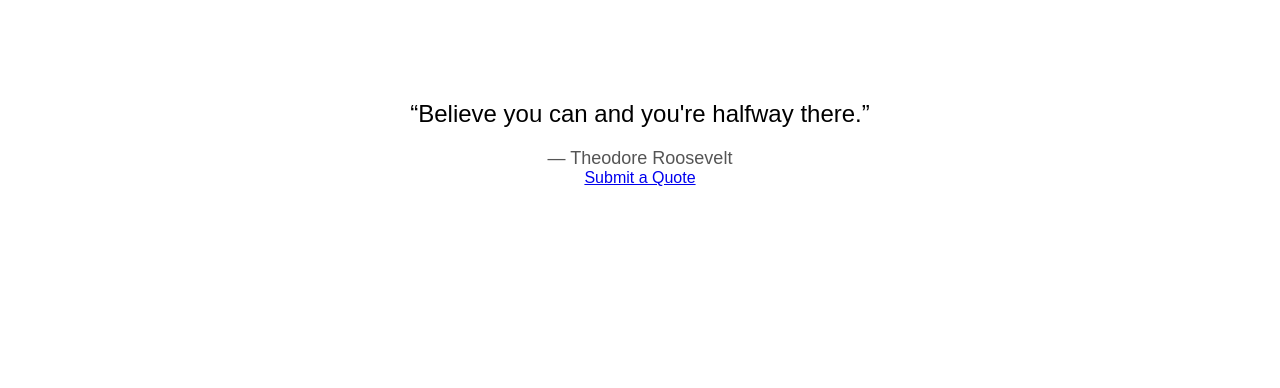
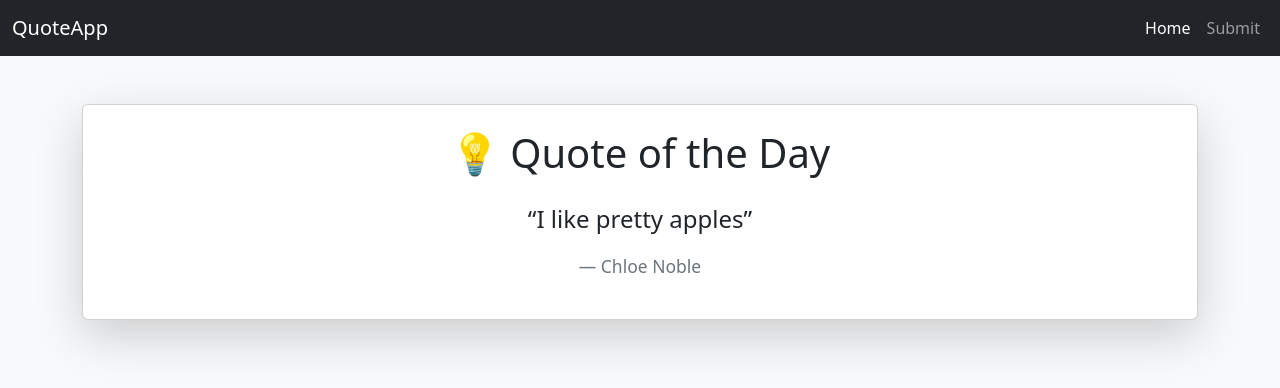
Before and after one commit to josephEnnis-dev/quoteApp, a Flask app: page / in a window 1280 px wide. Shown: the top 388 px of the page. Run offline with Flask 3, Linux system fonts and the light colour scheme.

Commit message:
Add sticky navbar and Bootstrap styling to templates

```diff
--- a/app.py
+++ b/app.py
@@ -1,9 +1,10 @@
-from flask import Flask, render_template, request, redirect, url_for
+from flask import Flask, render_template, request, redirect, url_for, flash
 import random
 import json
 import os
 
 app = Flask(__name__)
+app.secret_key = 'supersecretkey'
 DATA_FILE = 'quotes.json'
 
 def load_quotes():
@@ -31,6 +32,7 @@ def submit():
         author = request.form.get("author")
         if quote and author:
             save_quote({"quote": quote, "author": author})
+            flash("Quote submitted successfully!", "success")
             return redirect(url_for('quote'))
     return render_template("submit.html")
 
--- a/quotes.json
+++ b/quotes.json
@@ -18,5 +18,17 @@
     {
         "quote": "Apples are delicious",
         "author": "Joseph Ennis"
+    },
+    {
+        "quote": "I like pretty apples",
+        "author": "Chloe Noble"
+    },
+    {
+        "quote": "Does it work?",
+        "author": "Joseph Ennis"
+    },
+    {
+        "quote": "It does!",
+        "author": "Greg Heffley"
     }
 ]
--- a/templates/quote.html
+++ b/templates/quote.html
@@ -3,25 +3,55 @@
 <head>
     <meta charset="UTF-8">
     <title>Quote of the Day</title>
-    <style>
-        body {
-            font-family: Arial, sans-serif;
-            text-align: center;
-            margin-top: 100px;
-        }
-        .quote {
-            font-size: 24px;
-            margin-bottom: 20px;
-        }
-        .author {
-            font-size: 18px;
-            color: #555;
-        }
-    </style>
+    <link href="https://cdn.jsdelivr.net/npm/bootstrap@5.3.0/dist/css/bootstrap.min.css" rel="stylesheet">
 </head>
-<body>
-    <div class="quote">“{{ quote }}”</div>
-    <div class="author">— {{ author }}</div>
-    <a href="{{ url_for('submit') }}">Submit a Quote</a>
+<body class="bg-light">
+
+<!-- Navbar -->
+<nav class="navbar navbar-expand-lg navbar-dark bg-dark sticky-top">
+  <div class="container-fluid">
+    <a class="navbar-brand" href="{{ url_for('quote') }}">QuoteApp</a>
+    <button class="navbar-toggler" type="button" data-bs-toggle="collapse" data-bs-target="#navbarNav"
+      aria-controls="navbarNav" aria-expanded="false" aria-label="Toggle navigation">
+      <span class="navbar-toggler-icon"></span>
+    </button>
+    <div class="collapse navbar-collapse justify-content-end" id="navbarNav">
+      <ul class="navbar-nav">
+        <li class="nav-item">
+          <a class="nav-link {% if request.endpoint == 'quote' %}active{% endif %}" href="{{ url_for('quote') }}">Home</a>
+        </li>
+        <li class="nav-item">
+          <a class="nav-link {% if request.endpoint == 'submit' %}active{% endif %}" href="{{ url_for('submit') }}">Submit</a>
+        </li>
+      </ul>
+    </div>
+  </div>
+</nav>
+
+<!-- Flash Message -->
+<div class="container text-center mt-5">
+    {% with messages = get_flashed_messages(with_categories=true) %}
+      {% if messages %}
+        <div class="mt-3">
+          {% for category, message in messages %}
+            <div class="alert alert-{{ category }} alert-dismissible fade show" role="alert">
+              {{ message }}
+              <button type="button" class="btn-close" data-bs-dismiss="alert" aria-label="Close"></button>
+            </div>
+          {% endfor %}
+        </div>
+      {% endif %}
+    {% endwith %}
+
+    <div class="card shadow-lg p-4">
+        <h1 class="mb-4">💡 Quote of the Day</h1>
+        <blockquote class="blockquote">
+            <p class="fs-4">“{{ quote }}”</p>
+            <footer class="blockquote-footer mt-2">{{ author }}</footer>
+        </blockquote>
+    </div>
+</div>
+
+<script src="https://cdn.jsdelivr.net/npm/bootstrap@5.3.0/dist/js/bootstrap.bundle.min.js"></script>
 </body>
 </html>
```
Also changed, not shown: templates/submit.html (+44 -12 lines).
